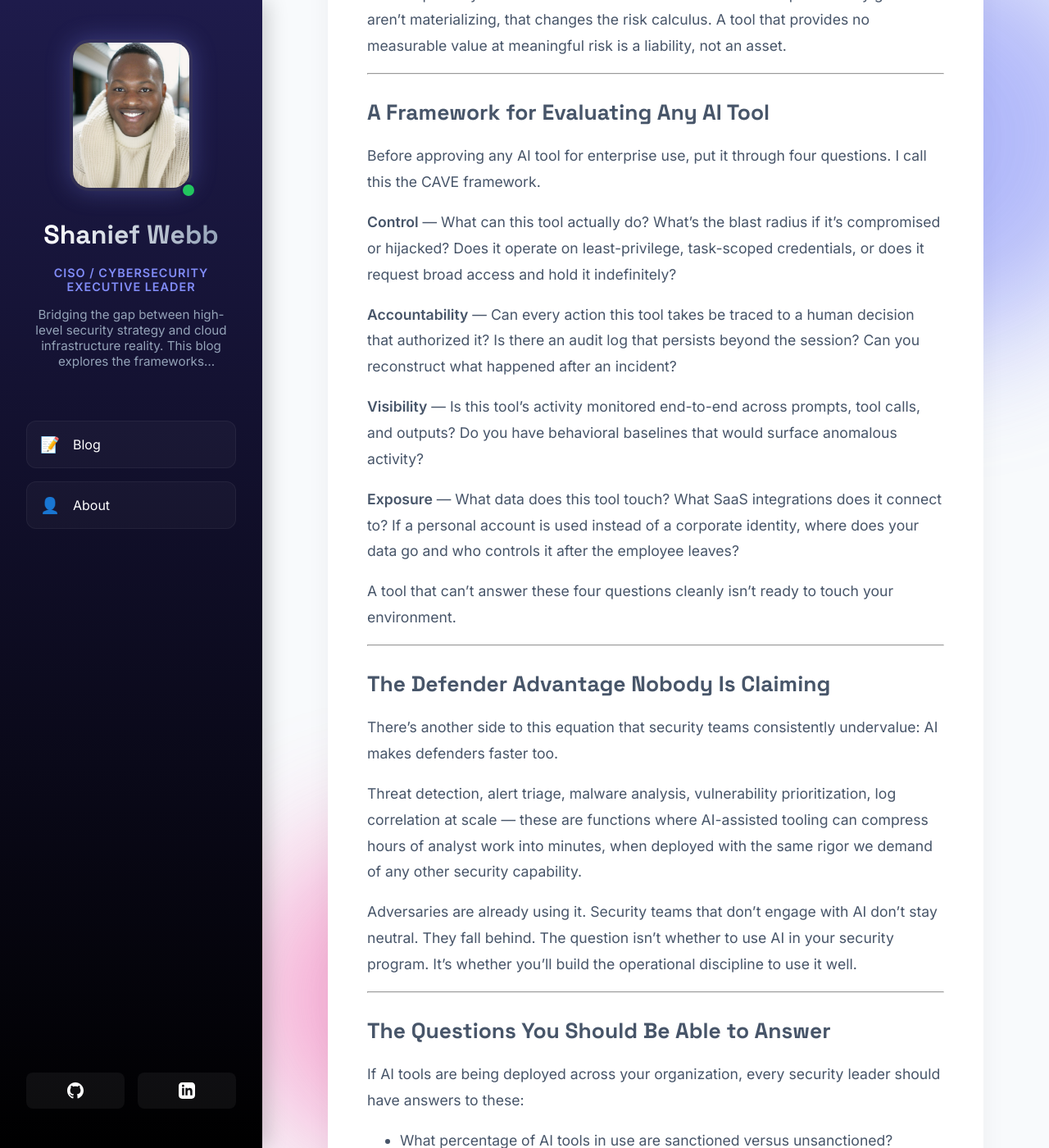
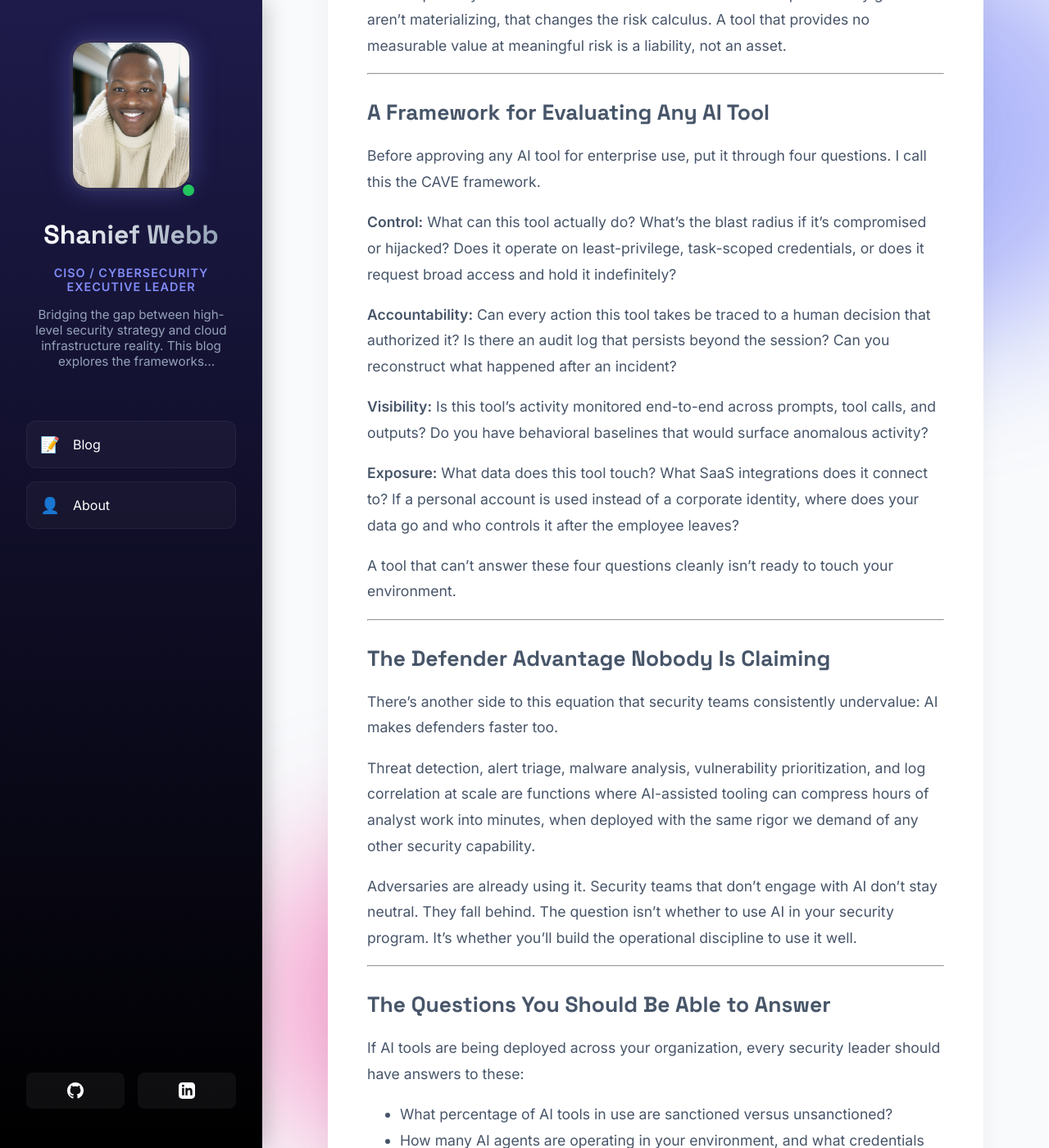
Before and after one commit to slw07g/shanief, a Jekyll site: the page built from _posts/2026-05-25-ai-risk-vs-reward.md, in a window 1280 px wide and 1400 px high, scrolled down 5524 px. Shown: the whole window at 82% size. Built offline with Jekyll 4.4.1, drawn with Linux system fonts in a browser that asks for light colours; some of the changed text lies outside the part shown.

Commit message:
Align about page header/history with homepage title; clean em dashes in AI risk vs reward post
Co-Authored-By: Claude Sonnet 5 <noreply@anthropic.com>

```diff
--- a/_posts/2026-05-25-ai-risk-vs-reward.md
+++ b/_posts/2026-05-25-ai-risk-vs-reward.md
@@ -118,13 +118,13 @@ Security shouldn't be the last team to know when an AI tool isn't delivering val
 
 Before approving any AI tool for enterprise use, put it through four questions. I call this the CAVE framework.
 
-**Control** — What can this tool actually do? What's the blast radius if it's compromised or hijacked? Does it operate on least-privilege, task-scoped credentials, or does it request broad access and hold it indefinitely?
+**Control:** What can this tool actually do? What's the blast radius if it's compromised or hijacked? Does it operate on least-privilege, task-scoped credentials, or does it request broad access and hold it indefinitely?
 
-**Accountability** — Can every action this tool takes be traced to a human decision that authorized it? Is there an audit log that persists beyond the session? Can you reconstruct what happened after an incident?
+**Accountability:** Can every action this tool takes be traced to a human decision that authorized it? Is there an audit log that persists beyond the session? Can you reconstruct what happened after an incident?
 
-**Visibility** — Is this tool's activity monitored end-to-end across prompts, tool calls, and outputs? Do you have behavioral baselines that would surface anomalous activity?
+**Visibility:** Is this tool's activity monitored end-to-end across prompts, tool calls, and outputs? Do you have behavioral baselines that would surface anomalous activity?
 
-**Exposure** — What data does this tool touch? What SaaS integrations does it connect to? If a personal account is used instead of a corporate identity, where does your data go and who controls it after the employee leaves?
+**Exposure:** What data does this tool touch? What SaaS integrations does it connect to? If a personal account is used instead of a corporate identity, where does your data go and who controls it after the employee leaves?
 
 A tool that can't answer these four questions cleanly isn't ready to touch your environment.
 
@@ -134,7 +134,7 @@ A tool that can't answer these four questions cleanly isn't ready to touch your
 
 There's another side to this equation that security teams consistently undervalue: AI makes defenders faster too.
 
-Threat detection, alert triage, malware analysis, vulnerability prioritization, log correlation at scale — these are functions where AI-assisted tooling can compress hours of analyst work into minutes, when deployed with the same rigor we demand of any other security capability.
+Threat detection, alert triage, malware analysis, vulnerability prioritization, and log correlation at scale are functions where AI-assisted tooling can compress hours of analyst work into minutes, when deployed with the same rigor we demand of any other security capability.
 
 Adversaries are already using it. Security teams that don't engage with AI don't stay neutral. They fall behind. The question isn't whether to use AI in your security program. It's whether you'll build the operational discipline to use it well.
 
```
Also changed, not shown: other parts of _posts/2026-05-25-ai-risk-vs-reward.md (+1 -1 lines), about.md (+5 -5 lines).
